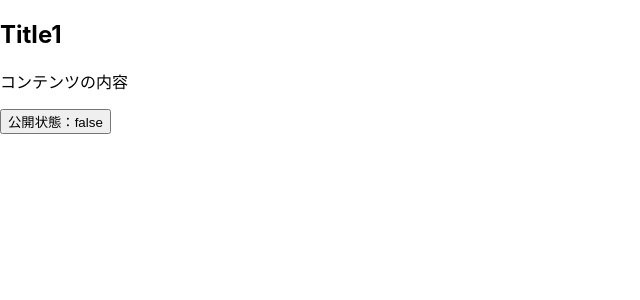
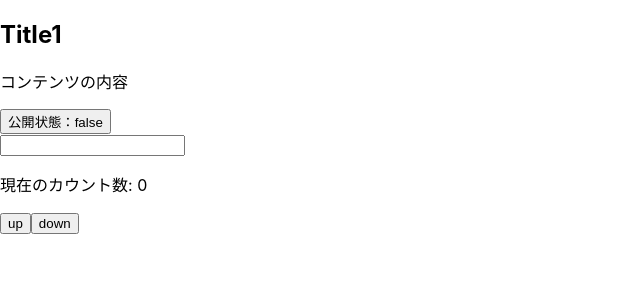
Before and after one commit to ts-repo/TIL_public, a React (Create React App) app in the folder projects/ec-app/: page / in a window 1280 px wide. Shown: the top 300 px of the page, without its empty margins (0-640 px from the left). Built offline with nearby package versions, Linux system fonts and the light colour scheme.

Commit message:
uesState prevStateでのカウンター

```diff
--- a/projects/ec-app/src/component/Article.jsx
+++ b/projects/ec-app/src/component/Article.jsx
@@ -1,5 +1,5 @@
 import { useState } from 'react';
-import {Content, PublishedButton, Title} from './index';
+import {Content, PublishedButton, TextInput, Title, Counter} from './index';
 
 
 const Article = (props) => {
@@ -14,6 +14,8 @@ return <div className="article">
   <Content content={props.content} />
   <PublishedButton isPublished={isPublished} onClick={publishedArticle}/>
   {/* <button onClick={() => setIsPublished(true)}>公開</button> */}
+  <TextInput />
+  <Counter />
 </div>
 }
 
--- /dev/null
+++ b/projects/ec-app/src/component/Counter.jsx
@@ -0,0 +1,23 @@
+import React, { useState } from 'react'
+
+const Counter = () => {
+  const [count, setCount] = useState(0)
+  const countUp = () => {
+    setCount(prevState => prevState +1)
+  }
+
+  const countDown = () => {
+    setCount(prevState => prevState -1)
+  }
+
+  return (
+    <div>
+    <p>現在のカウント数: {count}</p>
+    <button onClick={countUp}>up</button>
+    <button onClick={countDown}>down</button>
+    </div>
+
+  )
+}
+
+export default Counter
--- /dev/null
+++ b/projects/ec-app/src/component/TextInput.jsx
@@ -0,0 +1,18 @@
+import React, { useState } from 'react'
+
+const TextInput = () => {
+  const [name, setName] = useState('')
+
+  const handleName = (event) => {
+    console.log(event.target.value)
+    setName(event.target.value)
+  }
+
+
+
+  return (
+    <input onChange={(event) => handleName(event)} type={'text'} value={name}></input>
+  )
+}
+
+export default TextInput
--- a/projects/ec-app/src/component/index.js
+++ b/projects/ec-app/src/component/index.js
@@ -1,4 +1,6 @@
 export {default as Article} from './Article'
 export {default as Content} from './Content'
 export {default as PublishedButton} from './PublishedButton'
+export {default as TextInput} from './TextInput'
 export {default as Title} from './Title'
+export {default as Counter} from './Counter'
```
